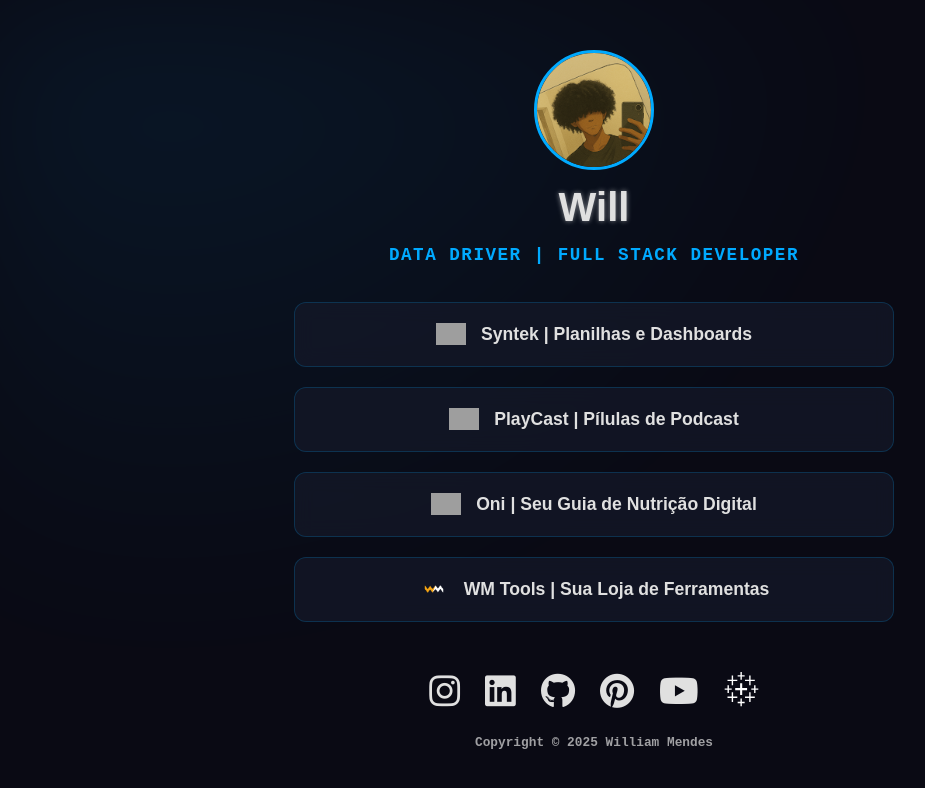
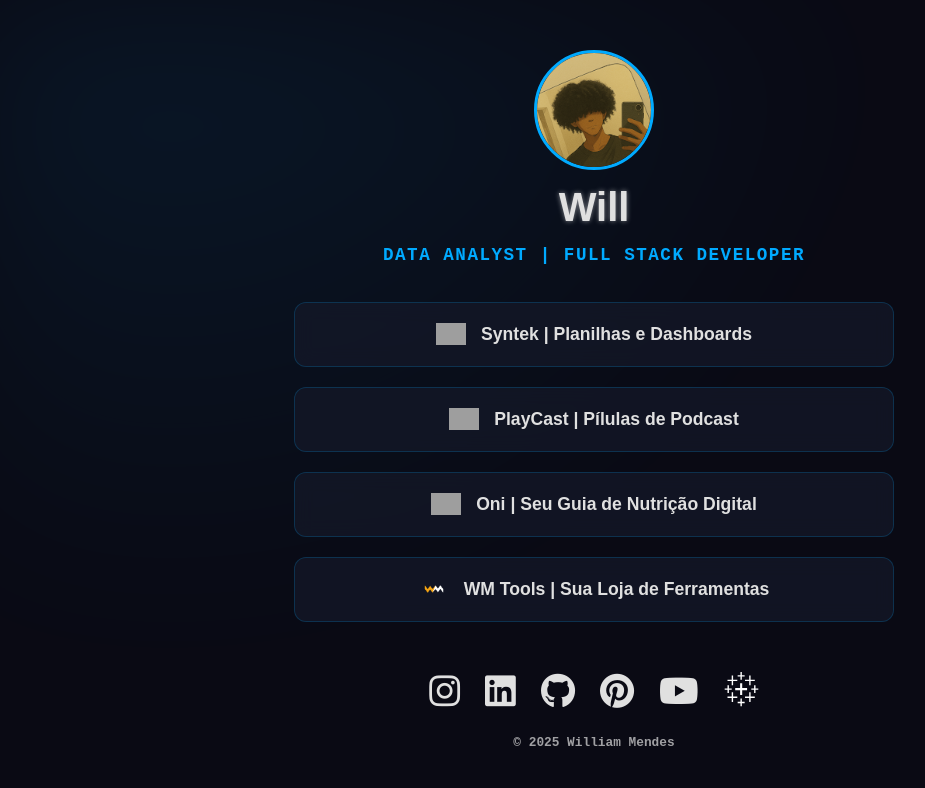
Before and after one commit to will-aam/bioig, a plain HTML site: page index.html in a window 1280 px wide. Shown: the whole page, without its empty margins (46-971 px from the left). Drawn offline with Linux system fonts and the light colour scheme; grey boxes are pictures that could not be loaded.

Commit message:
Atualizar o index.html

```diff
--- a/index.html
+++ b/index.html
@@ -92,7 +92,7 @@
           </a>
         </div>
 
-        <strong class="copyrigt"> Copyright &copy; 2025 William Mendes</strong>
+        <strong class="copyrigt"> &copy; 2025 William Mendes</strong>
       </footer>
     </main>
 
@@ -159,7 +159,7 @@
       document.addEventListener("DOMContentLoaded", () => {
         const el = document.getElementById("bio");
         const fx = new TextScramble(el);
-        const text = "Data Driver | Full Stack Developer";
+        const text = "Data Analyst | Full Stack Developer";
         fx.setText(text);
       });
     </script>
```
